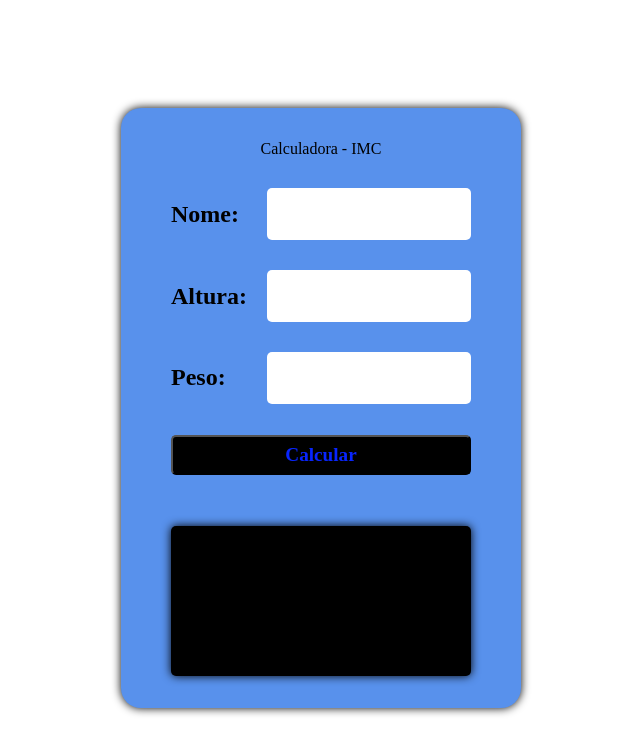
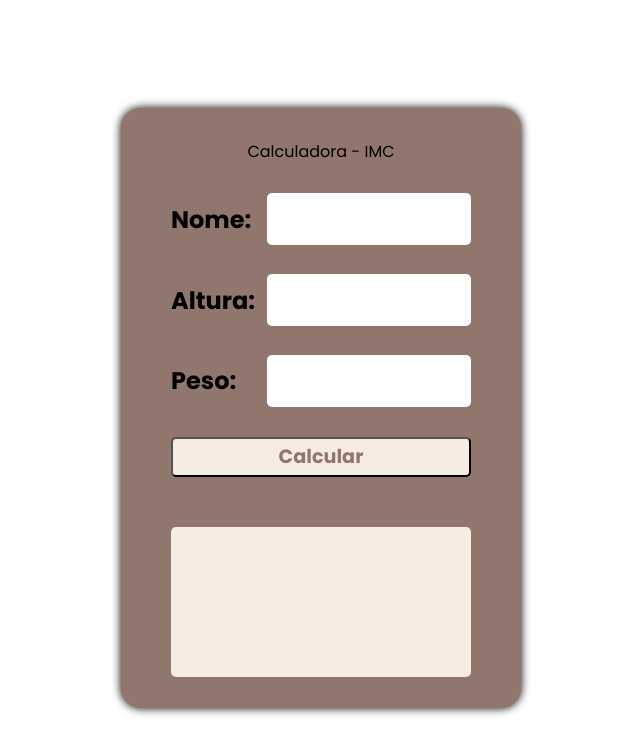
Before and after one commit to mylucena/imc_calculadora, a plain HTML site: page index.html in a window 1280 px wide. Shown: the whole page, without its empty margins (327-967 px from the left). Drawn offline with Linux system fonts and the light colour scheme.

Commit message:
edição css

```diff
--- a/index.html
+++ b/index.html
@@ -4,6 +4,7 @@
     <meta charset="UTF-8">
     <meta name="viewport" content="width=device-width, initial-scale=1.0">
     <title>IMC</title>
+    <link href="https://fonts.googleapis.com/css2?family=Poppins:wght@400;500;700&display=swap" rel="stylesheet">
     <link rel="stylesheet" href="style.css">
 </head>
 <body>
--- a/style.css
+++ b/style.css
@@ -1,16 +1,19 @@
-main{
+body {
+  font-family: 'Poppins', sans-serif;
+}
+
+main {
   display: flex;
   width: 100vw;
   height: 100vh;
   justify-content: center;
   align-items: center;
-
 }
 
-  .container{
+.container {
   display: flex;
   flex-direction: column;
-    background: rgb(88, 145, 236);
+  background: #91766e;
   width: 400px;
   height: 600px;
   align-items: center;
@@ -19,13 +22,13 @@ main{
   box-shadow: 0 0 10px black;
 }
 
-  .title{
+.title {
   display: flex;
   justify-content: center;
   align-items: center;
   width: 100%;
   height: 50px;
-    font: bold 2.5rem serif;
+  font: bold 2.5rem 'Poppins', sans-serif;
   border-bottom: solid 5px black;
   margin-bottom: 20px;
 }
@@ -37,42 +40,43 @@ main{
   justify-content: space-between;
   align-items: center;
 }
+
 .input input {
   width: 200px;
   height: 50px;
   border-radius: 5px;
-    border:none;
+  border: none;
   outline: 0;
-    font: bold 1.5rem serif;
+  font: bold 1.5rem 'Poppins', sans-serif;
   text-align: center;
 }
 
 .input label {
-    font: bold 1.5rem serif;
+  font: bold 1.5rem 'Poppins', sans-serif;
 }
 
-  button{
+button {
   width: 300px;
   height: 40px;
-    font: bold 1.2rem serif;
-    background: #000;
-    color: rgb(8, 37, 254);
+  font: bold 1.2rem 'Poppins', sans-serif;
+  background: #f6ece3;
+  color: #91766e;
   outline: none;
   border-radius: 5px;
   cursor: pointer;
 }
 
-  .result{
+.result {
   display: flex;
   margin-top: 20px;
   align-items: center;
   width: 300px;
   height: 150px;
   border-radius: 5px;
-    font: italic 1.5rem serif;
-    box-shadow: 0px 0px 10px black;
-    background: #000;
-    color: rgb(0, 64, 255);
+  font: italic 1.5rem 'Poppins', sans-serif;
+  box-shadow: #f6ece3;
+  background: #f6ece3;
+  color: #000000;
   padding: 20px;
   box-sizing: border-box;
   user-select: none;
```
Lines whose indentation alone changed are shown as unchanged.
